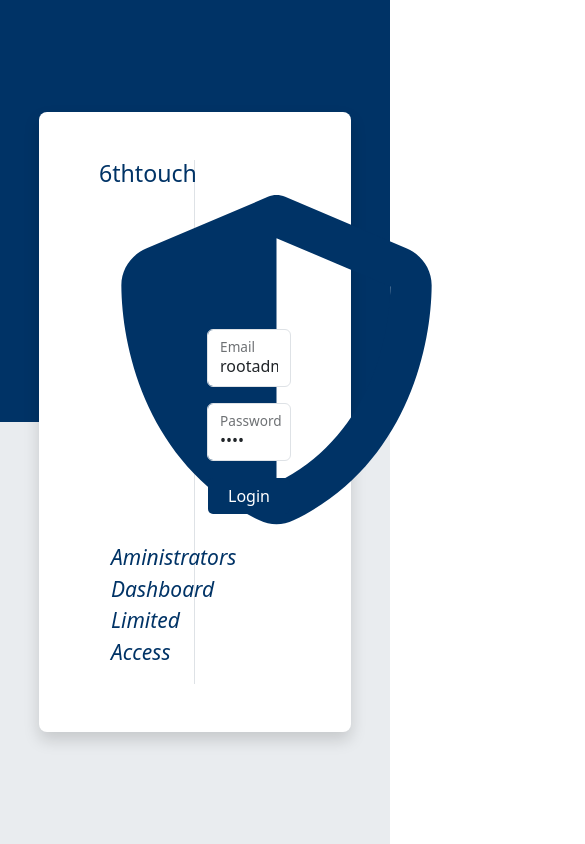
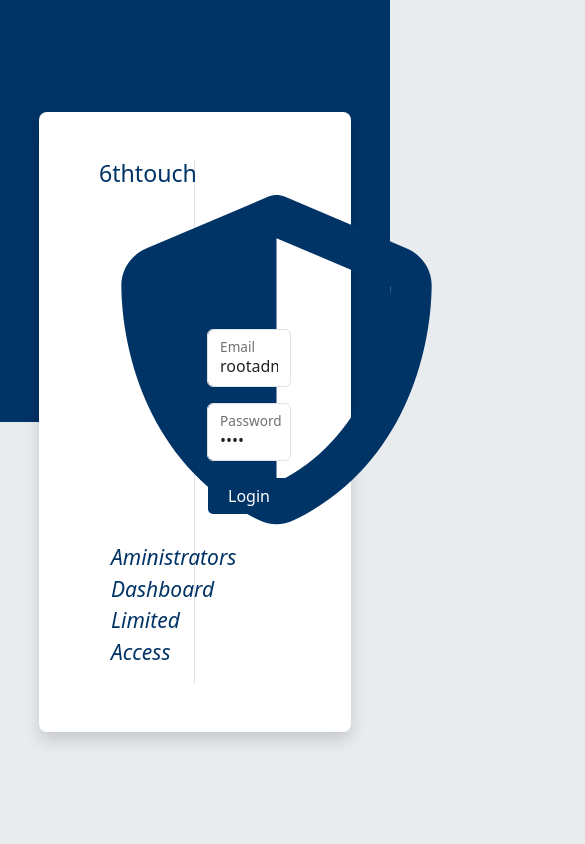
Before and after one commit to 6thtouchrobotics/6thtouch_admin, a React (Vite) app: page /auth/login in a window 390 px wide. Shown: the top 844 px of the page, 585 px wide, since content can reach past the window. Built offline with nearby package versions, Linux system fonts and the light colour scheme.

Commit message:
`Added media query to App.css and App.scss to set overflow-x and width on body and html for screen widths below 768px`

```diff
--- a/src/App.css
+++ b/src/App.css
@@ -7,6 +7,14 @@ html {
   overflow: hidden;
 }
 
+@media screen and (max-width: 768px) {
+  /* Overwrite any responsive design here */
+  body,
+  html {
+    overflow-x: scroll;
+    width: 1200px;
+  }
+}
 ::-webkit-scrollbar,
 ::-webkit-scrollbar-corner {
   width: 10px;
--- a/src/App.scss
+++ b/src/App.scss
@@ -7,6 +7,14 @@ $projectPrimaryColor: #003366;
 
 html {
   overflow: hidden;
+}
+@media screen and (max-width: 768px) {
+  /* Overwrite any responsive design here */
+  body,
+  html {
+    overflow-x: scroll;
+    width: 1200px;
+  }
 }
 
 ::-webkit-scrollbar,
```
Also changed, not shown: 1 other file (tests, documents, lock files or other folders).
